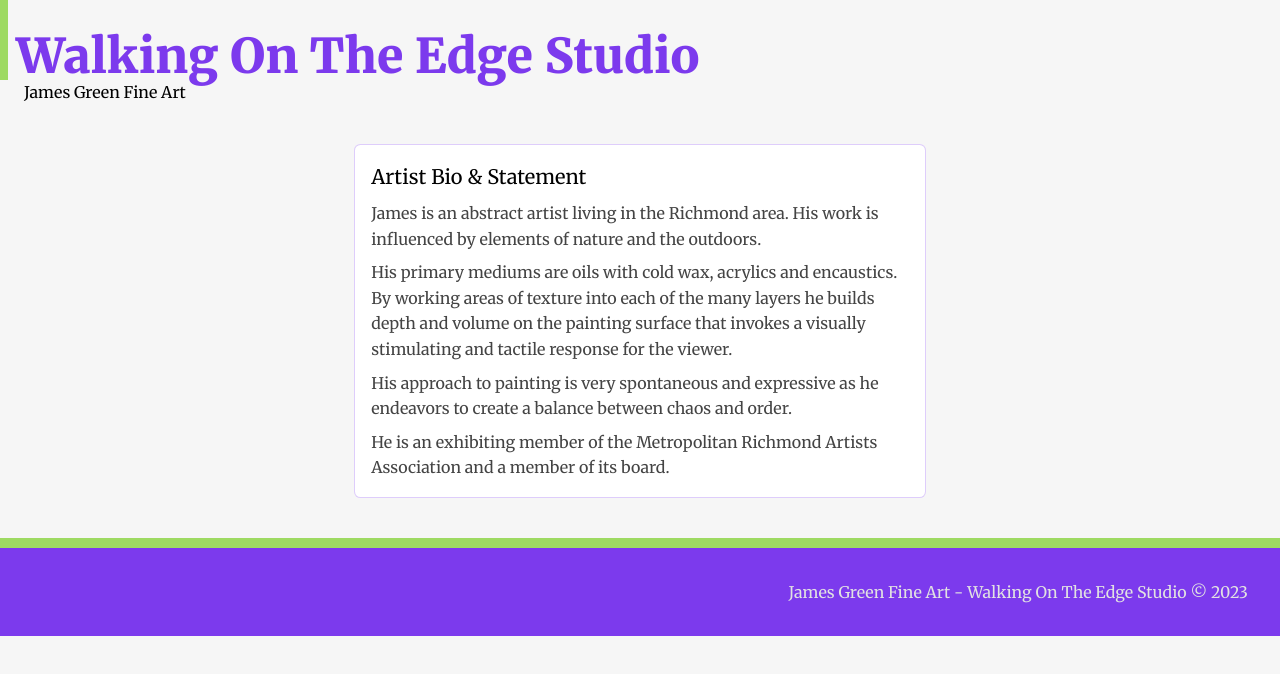
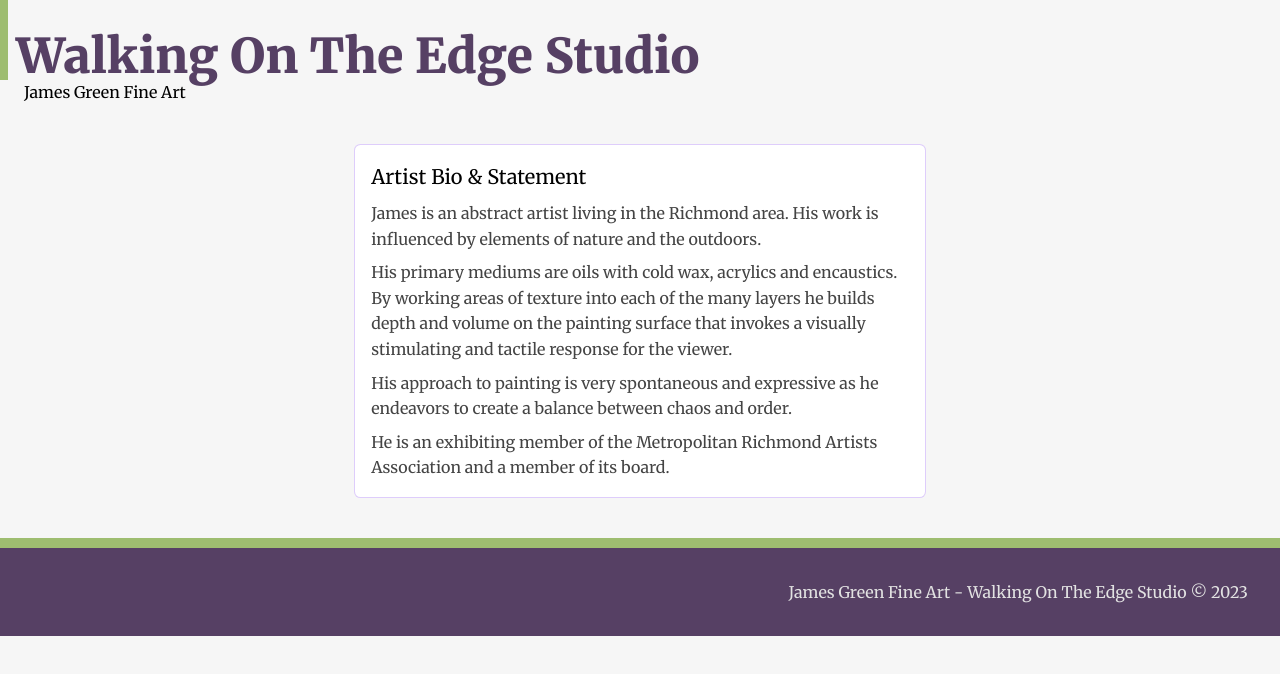
Before and after one commit to jamesgreen311/astro-on-cloudflare, an Astro site in the folder laughable-limit/: page / in a window 1280 px wide. Built offline with nearby package versions, Linux system fonts and the light colour scheme; Astro itself is replaced by a stand-in of ours.

Commit message:
Color scheme, favicon

```diff
--- a/laughable-limit/src/layouts/Layout.astro
+++ b/laughable-limit/src/layouts/Layout.astro
@@ -1,9 +1,9 @@
 ---
 export interface Props {
-	title: string;
+	title: string
 }
 
-const { title } = Astro.props;
+const { title } = Astro.props
 ---
 
 <!DOCTYPE html>
@@ -11,9 +11,15 @@
 	<head>
 		<meta charset="UTF-8" />
 		<meta name="viewport" content="width=device-width" />
-		<link rel="icon" type="image/svg+xml" href="/favicon.svg" /><link rel="preconnect" href="https://fonts.googleapis.com">
-		<link rel="preconnect" href="https://fonts.gstatic.com" crossorigin>
-		<link href="https://fonts.googleapis.com/css2?family=Merriweather:ital,wght@0,300;0,400;0,700;0,900;1,300;1,400;1,700;1,900&display=swap" rel="stylesheet">
+		<link rel="icon" type="image/svg+xml" href="/favicon.svg" /><link
+			rel="preconnect"
+			href="https://fonts.googleapis.com"
+		/>
+		<link rel="preconnect" href="https://fonts.gstatic.com" crossorigin />
+		<link
+			href="https://fonts.googleapis.com/css2?family=Merriweather:ital,wght@0,300;0,400;0,700;0,900;1,300;1,400;1,700;1,900&display=swap"
+			rel="stylesheet"
+		/>
 		<meta name="generator" content={Astro.generator} />
 		<title>{title}</title>
 	</head>
@@ -34,18 +40,40 @@
 </html>
 <style is:global>
 	:root {
+		/* Color Scheme 1 */
+		/* CSS HSL */
+		--english-violet: hsl(278, 22%, 32%);
+		--french-lilac: hsla(279, 22%, 47%, 1);
+		--amaranth-pink: hsla(340, 79%, 79%, 1);
+		--apricot: hsla(22, 100%, 86%, 1);
+		--olivine: hsla(84, 37%, 59%, 1);
+		--paolo-veronese-green: hsla(163, 75%, 34%, 1);
+
 		--accent: 124, 58, 237;
-		--primary-color: rgb(var(--accent));
-		--secondary-color: rgb(218, 98, 196);
-		--accent-color-2: rgb(158, 218, 98);
-		--tertiary-color: rgb(18,4,68);
+		--color-1: 34, 97, 62;
+		--primary-color: var(--english-violet);
+		--secondary-color: var(--french-lilac);
+		--tertiary-color: var(--amaranth-pink)
+		--accent-color-1: var(--apricot);
+		--accent-color-2: var(--olivine);
+		--accent-color-3: var(--paolo-veronese-green);
 		--light-text-color: rgb(226, 226, 226);
 		--dark-text-color: var(var(--tertiary-color));
-		--accent-gradient: linear-gradient(90deg, rgb(var(--accent)), var(--secondary-color) 30%, rgb(226, 226, 226) 60%);
-		--text-gradient: linear-gradient(180deg, rgb(var(--accent)), rgb(var(--secondary-color)) 30%, rgb(var(--tertiary-color)) 60%);
+		--accent-gradient: linear-gradient(
+			90deg,
+			rgb(var(--accent)),
+			var(--secondary-color) 30%,
+			rgb(226, 226, 226) 60%
+		);
+		--text-gradient: linear-gradient(
+			180deg,
+			var(--accent-color-1),
+			var(--secondary-color) 30%,
+			var(--primary-color) 60%
+		);
 	}
 	html {
-		font-family: 'Merriweather', serif;
+		font-family: "Merriweather", serif;
 		background-color: rgb(246, 246, 246);
 	}
 	h1 {
@@ -56,11 +84,11 @@
 
 		color: var(--primary-color);
 		/* border-image: linear-gradient(180deg, var(--secondary-color), var(--primary-color)) 1; */
-		padding-left: .5rem;
+		padding-left: 0.5rem;
 	}
 	code {
-		font-family: Menlo, Monaco, Lucida Console, Liberation Mono, DejaVu Sans Mono,
-			Bitstream Vera Sans Mono, Courier New, monospace;
+		font-family: Menlo, Monaco, Lucida Console, Liberation Mono,
+			DejaVu Sans Mono, Bitstream Vera Sans Mono, Courier New, monospace;
 	}
 
 	main {
@@ -73,7 +101,7 @@
 	}
 	.header {
 		border-left-style: solid;
-		border-left-width: .5rem;
+		border-left-width: 0.5rem;
 		border-left-color: var(--accent-color-2);
 		padding-top: 2rem;
 	}
```
Also changed, not shown: laughable-limit/public/favicon.png (added).
